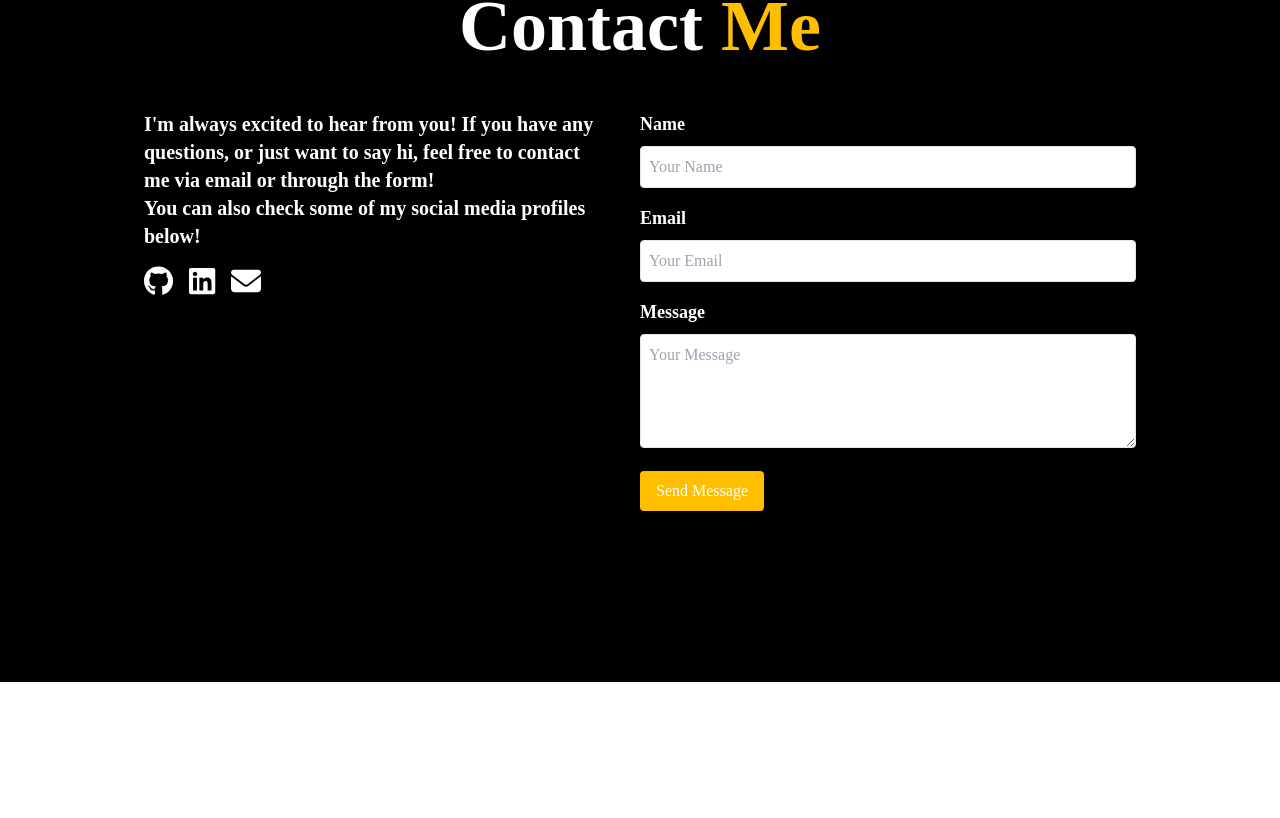
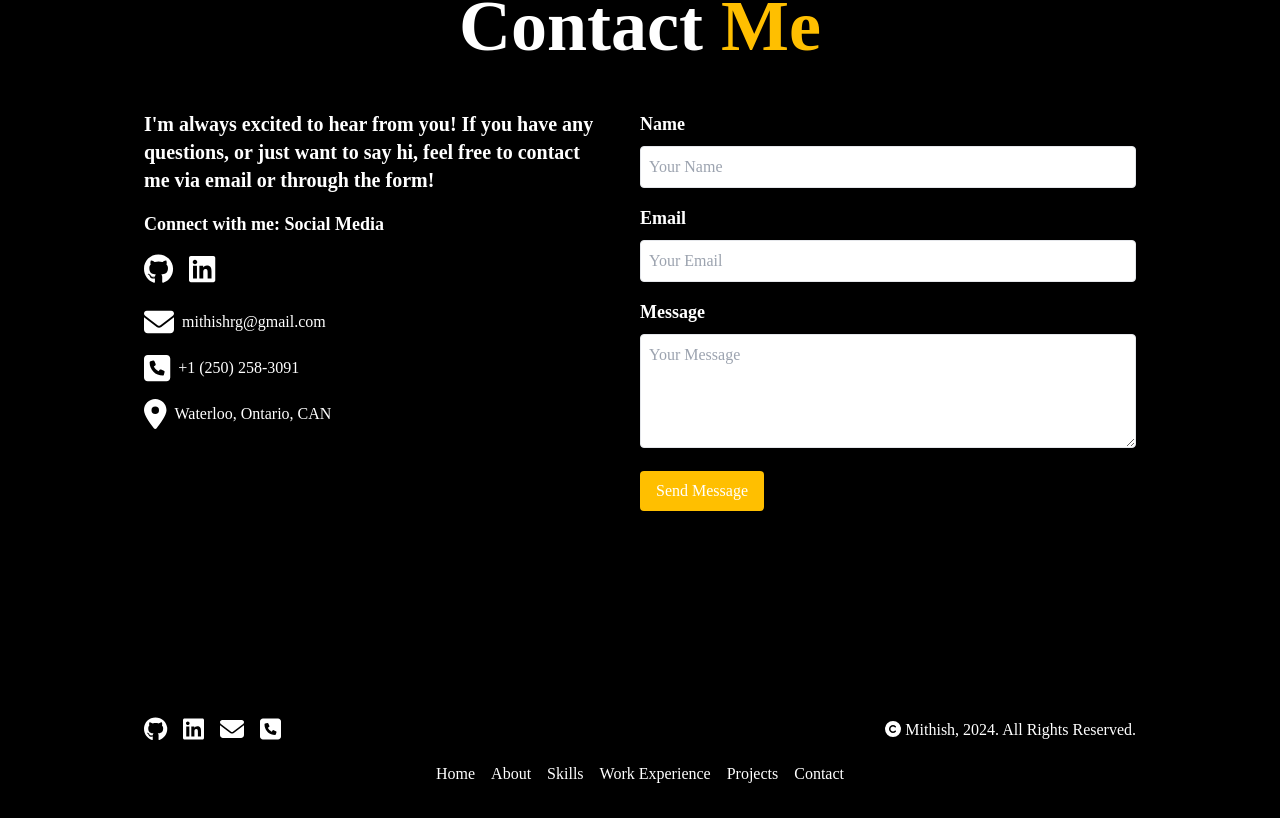
Before and after one commit to MithishR/personalwebsite, a React (Create React App) app: page / in a window 1280 px wide. Shown: the part 5370-6188 px from the top of the page. Before the commit the page ends 6052 px from the top, so only its background shows below. Built offline with nearby package versions, Linux system fonts and the light colour scheme.

Commit message:
contact page edits, footer added

```diff
--- a/src/App.js
+++ b/src/App.js
@@ -7,6 +7,7 @@ import Home from './components/Home';
 import Skills from './components/Skills';
 import Projects from './components/Projects';
 import Work from './components/Work';
+import Footer from './components/Footer';
 
 function App() {
   return (
@@ -19,7 +20,7 @@ function App() {
       <Work />
       <Projects />
       <Contact />
-
+      <Footer />
     </div>
   );
 }
--- a/src/components/Contact.jsx
+++ b/src/components/Contact.jsx
@@ -2,7 +2,7 @@ import React, { useRef, useState } from 'react';
 import emailjs from '@emailjs/browser';
 import { FontAwesomeIcon } from "@fortawesome/react-fontawesome";
 import { faGithub, faLinkedin } from '@fortawesome/free-brands-svg-icons';
-import { faEnvelope } from '@fortawesome/free-solid-svg-icons';
+import { faEnvelope, faLocation, faLocationDot, faMap, faPhone, faPhoneAlt, faPhoneSquare } from '@fortawesome/free-solid-svg-icons';
 
 const Contact = () => {
   const form = useRef();
@@ -50,19 +50,34 @@ const Contact = () => {
             <h4 className="text-xl font-semibold text-white mb-4 text-center lg:text-left">
               I'm always excited to hear from you! If you have any questions, or just want to say hi, feel free to contact me via email or through the form! <br></br>
 
-              <p>You can also check some of my social media profiles below! </p>
             </h4>
-            <div className="flex justify-center mt-4 lg:mt-0">
+
+
+            <h5 className="text-lg font-semibold text-white mb-4">Connect with me: Social Media</h5>
+
+
+            <div className="flex justify-center mt-4 lg:mt-0 mb-5">
               <a href="https://github.com/MithishR" target="_blank" rel="noopener noreferrer" className="mr-4">
                 <FontAwesomeIcon icon={faGithub} className="text-white text-3xl hover:text-yellow-custom" />
               </a>
               <a href="https://linkedin.com/in/mithish17" target="_blank" rel="noopener noreferrer" className="mr-4">
                 <FontAwesomeIcon icon={faLinkedin} className="text-white text-3xl hover:text-yellow-custom" />
               </a>
-              <a href="mailto:mithishrg@gmail.com">
-                <FontAwesomeIcon icon={faEnvelope} className="text-white text-3xl hover:text-yellow-custom" />
-              </a>
+
             </div>
+            <div className="flex items-center justify-center mt-0">
+                <FontAwesomeIcon icon={faEnvelope} className="text-white text-3xl hover:text-yellow-custom mr-2" />
+                <span className="text-white text-l">mithishrg@gmail.com</span>
+            </div>
+            <div className="flex items-center justify-center mt-4">
+                <FontAwesomeIcon icon={faPhoneSquare} className="text-white text-3xl hover:text-yellow-custom mr-2" />
+                <span className="text-white text-l">+1 (250) 258-3091</span>
+            </div>
+            <div className="flex items-center justify-center mt-4">
+                <FontAwesomeIcon icon={faLocationDot} className="text-white text-3xl hover:text-yellow-custom mr-2" />
+                <span className="text-white text-l">Waterloo, Ontario, CAN</span>
+            </div>
+
           </div>
           <div className="lg:w-1/2">
             <form ref={form} onSubmit={sendEmail} className="max-w-lg mx-auto">
--- /dev/null
+++ b/src/components/Footer.jsx
@@ -0,0 +1,62 @@
+import React, { useState } from 'react';
+import { Link } from 'react-scroll';
+
+import { FontAwesomeIcon } from '@fortawesome/react-fontawesome';
+import { faGithub, faLinkedin } from '@fortawesome/free-brands-svg-icons';
+import { faCopyright, faEnvelope, faPhoneSquare } from '@fortawesome/free-solid-svg-icons';
+
+const Footer = () => {
+    const [nav, setNav] = useState(false);
+    const handleClick = () => setNav(!nav);
+  return (
+    <footer className="bg-[#000000] text-white py-8">
+      <div className="max-w-screen-lg mx-auto px-4">
+        <div className="flex flex-col items-center md:flex-row md:justify-between">
+          <div className="mb-4 md:mb-0">
+            <a href="https://github.com/MithishR" target="_blank" rel="noopener noreferrer" className="mr-4 text-2xl hover:text-yellow-custom">
+              <FontAwesomeIcon icon={faGithub} />
+            </a>
+            <a href="https://linkedin.com/in/mithish17" target="_blank" rel="noopener noreferrer" className="mr-4 text-2xl hover:text-yellow-custom">
+              <FontAwesomeIcon icon={faLinkedin} />
+            </a>
+            <a href="mailto:mithishrg@gmail.com" className="mr-4 text-2xl hover:text-yellow-custom">
+              <FontAwesomeIcon icon={faEnvelope} />
+            </a>
+            <a href="tel:+12345678901" className="text-2xl hover:text-yellow-custom">
+              <FontAwesomeIcon icon={faPhoneSquare} />
+            </a>
+          </div>
+
+          <div className="text-center md:text-right mb-4 md:mb-0">
+          <FontAwesomeIcon icon={faCopyright}  />
+          <span className="text-white text-l"> Mithish, 2024. All Rights Reserved. </span>
+          </div>
+        </div>
+
+
+        <div className="text-center mt-4">
+          <Link onClick={handleClick} to='home' smooth={true} duration={500} className="mx-2 hover:text-yellow-custom">
+            Home
+          </Link>
+          <Link onClick={handleClick} to='about' smooth={true} duration={500} className="mx-2 hover:text-yellow-custom">
+            About
+          </Link>
+          <Link onClick={handleClick} to='skills' smooth={true} duration={500} className="mx-2 hover:text-yellow-custom">
+            Skills
+          </Link>
+          <Link onClick={handleClick} to='work' smooth={true} duration={500} className="mx-2 hover:text-yellow-custom">
+            Work Experience
+          </Link>
+          <Link onClick={handleClick} to='project' smooth={true} duration={500} className="mx-2 hover:text-yellow-custom">
+            Projects
+          </Link>
+          <Link onClick={handleClick} to='contact' smooth={true} duration={500} className="mx-2 hover:text-yellow-custom">
+            Contact
+          </Link>
+        </div>
+      </div>
+    </footer>
+  );
+};
+
+export default Footer;
--- a/src/components/Navbar.jsx
+++ b/src/components/Navbar.jsx
@@ -17,7 +17,6 @@ const Navbar = () => {
 
   return (
     <div className='fixed w-full h-[80px] flex justify-center items-center px-4 bg-[#000000] text-white'>
-      {/* menu */}
       <ul className='hidden md:flex gap-x-8'>
         <li>
           <Link to='home' smooth={true} duration={500}>
@@ -50,11 +49,11 @@ const Navbar = () => {
           </Link>
         </li>
       </ul>
-      {/* Hamburger */}
+
       <div onClick={handleClick} className='md:hidden z-10'>
         {!nav ? <FaBars /> : <FaTimes />}
       </div>
-      {/* Mobile menu */}
+
       <ul
         className={
           !nav
```
